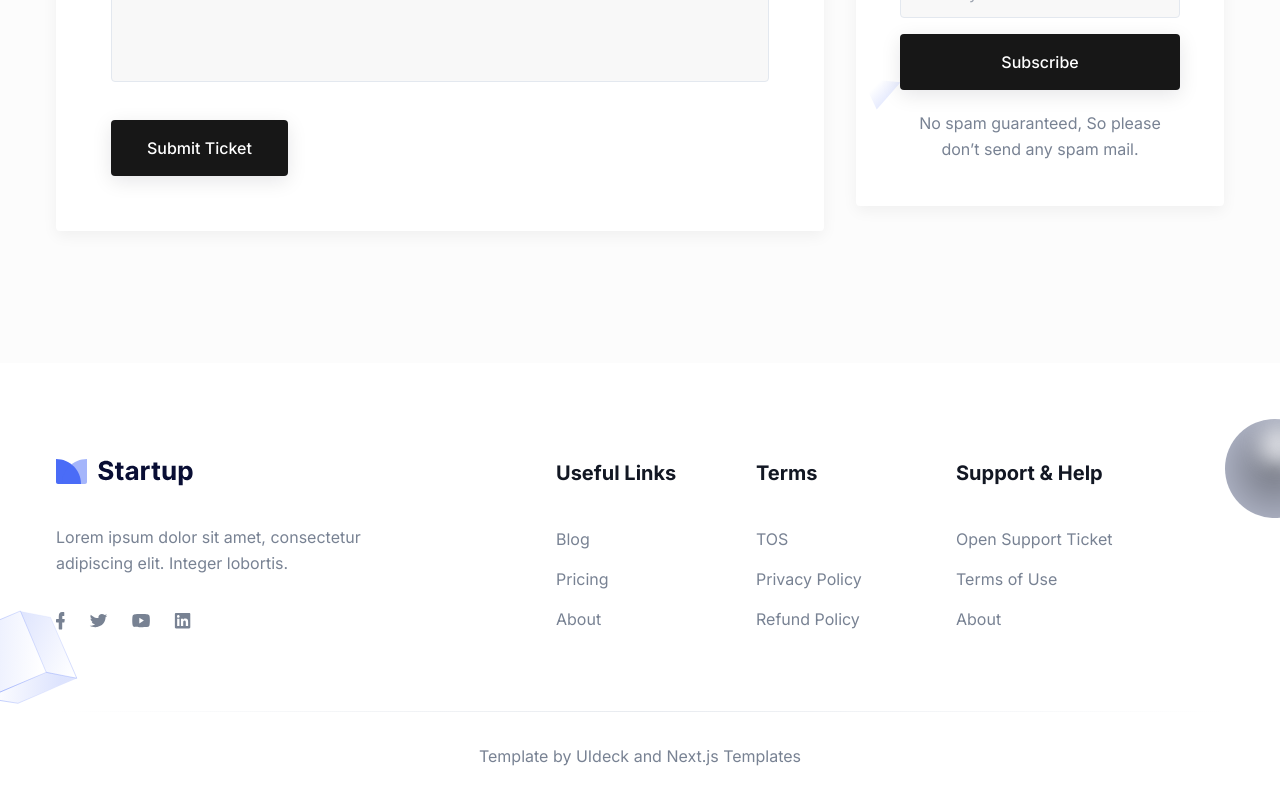
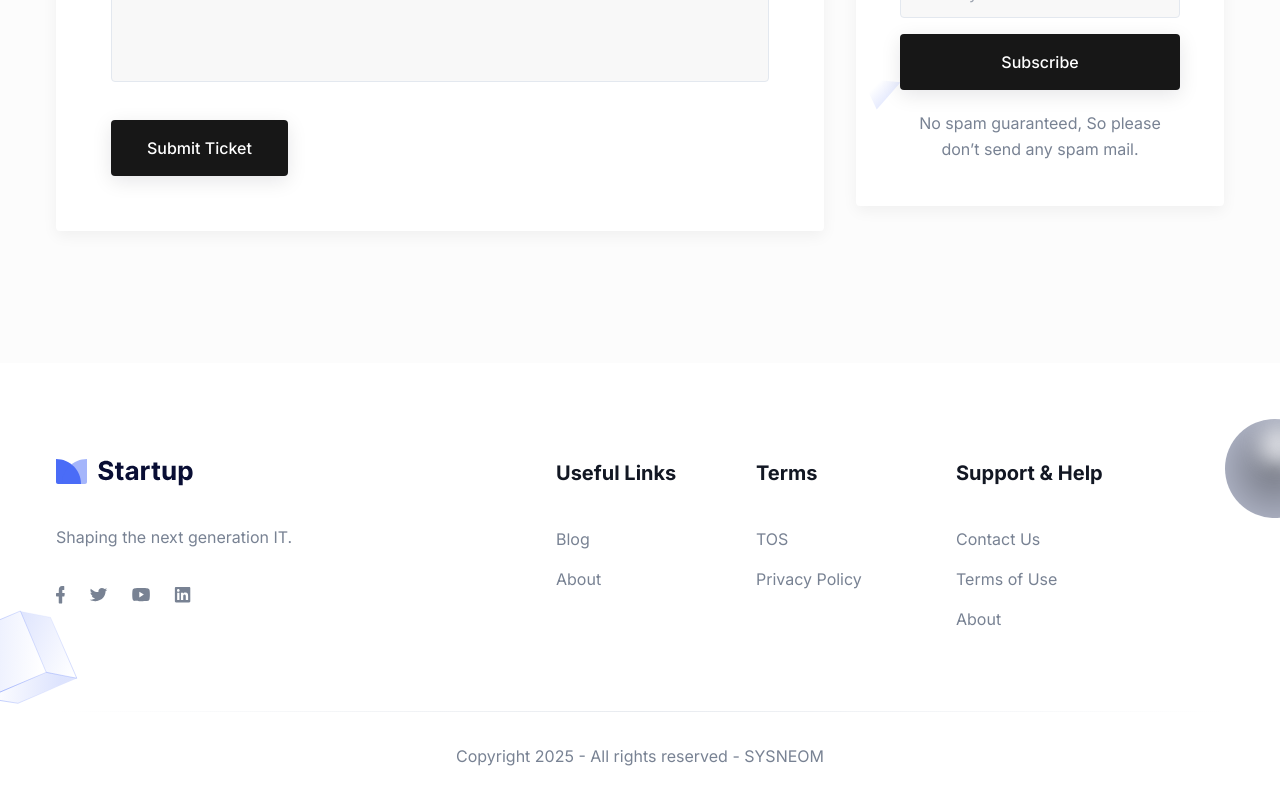
Before and after one commit to AaqilBaig/Sysneom, a Next.js app: page / in a window 1280 px wide. Shown: the part 4563-5363 px from the top of the page. Built offline with nearby package versions, Linux system fonts and the light colour scheme.

Commit message:
Update index.tsx
Removed Default data and added the relevant information.

```diff
--- a/components/Footer/index.tsx
+++ b/components/Footer/index.tsx
@@ -30,8 +30,7 @@ const Footer = () => {
                   />
                 </Link>
                 <p className="dark:text-body-color-dark mb-9 text-base leading-relaxed text-body-color">
-                  Lorem ipsum dolor sit amet, consectetur adipiscing elit.
-                  Integer lobortis.
+                  Shaping the next generation IT.
                 </p>
                 <div className="flex items-center">
                   <a
@@ -109,12 +108,6 @@ const Footer = () => {
                     </a>
                   </li>
                   <li>
-                    <a
-                      href="/pricing"
-                      className="dark:text-body-color-dark mb-4 inline-block text-base text-body-color duration-300 hover:text-primary dark:hover:text-primary"
-                    >
-                      Pricing
-                    </a>
                   </li>
                   <li>
                     <a
@@ -151,12 +144,6 @@ const Footer = () => {
                     </a>
                   </li>
                   <li>
-                    <a
-                      href="/"
-                      className="dark:text-body-color-dark mb-4 inline-block text-base text-body-color duration-300 hover:text-primary dark:hover:text-primary"
-                    >
-                      Refund Policy
-                    </a>
                   </li>
                 </ul>
               </div>
@@ -173,7 +160,7 @@ const Footer = () => {
                       href="/contact"
                       className="dark:text-body-color-dark mb-4 inline-block text-base text-body-color duration-300 hover:text-primary dark:hover:text-primary"
                     >
-                      Open Support Ticket
+                      Contact Us
                     </a>
                   </li>
                   <li>
@@ -200,10 +187,7 @@ const Footer = () => {
           <div className="h-px w-full bg-gradient-to-r from-transparent via-[#D2D8E183] to-transparent dark:via-[#959CB183]"></div>
           <div className="py-8">
             <p className="text-center text-base text-body-color dark:text-white">
-              Template by UIdeck and{" "}
-              <a href="https://nextjstemplates.com" rel="nofollow noopener">
-                Next.js Templates
-              </a>
+              Copyright 2025 - All rights reserved - SYSNEOM
             </p>
           </div>
         </div>
```
